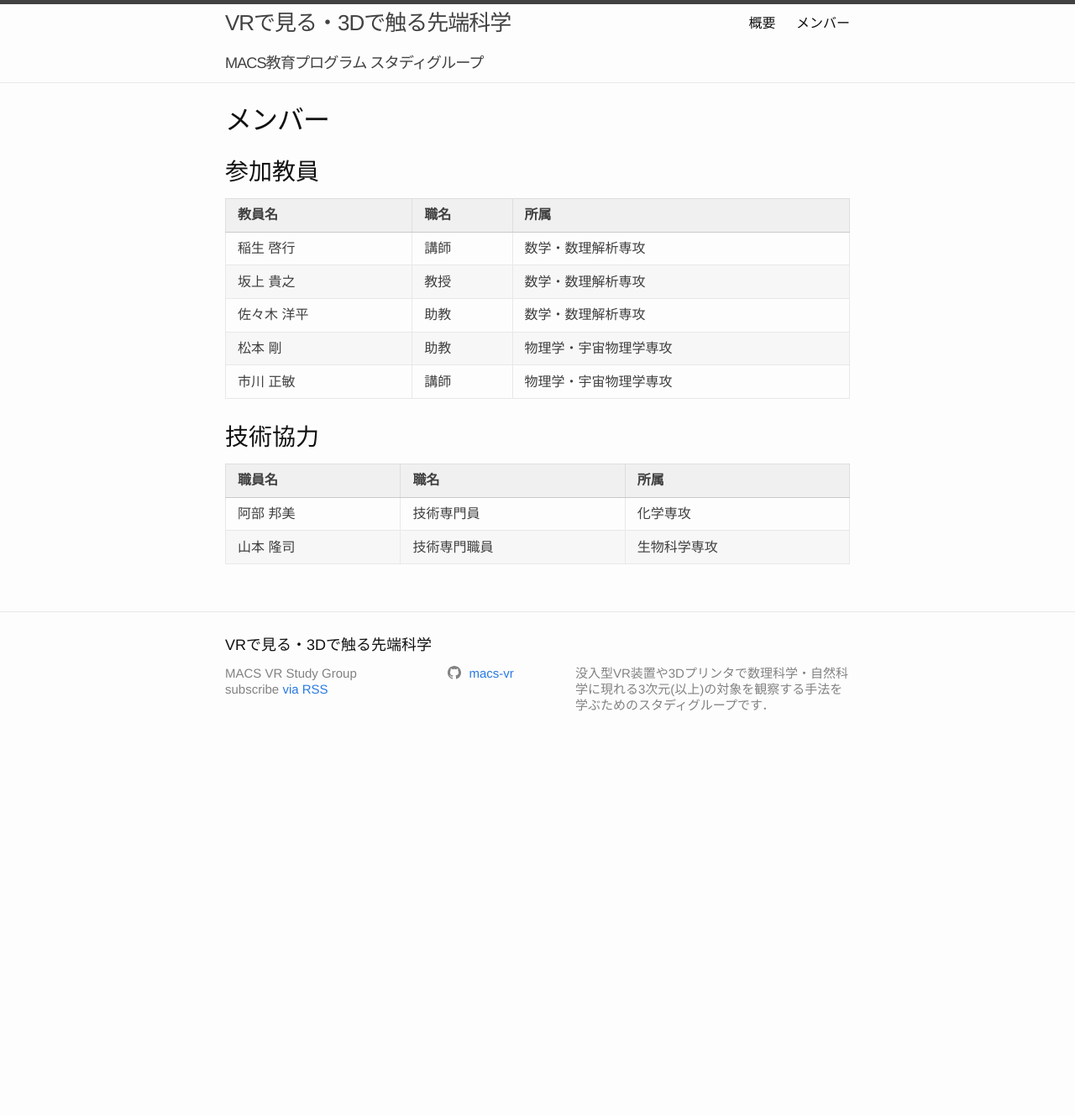
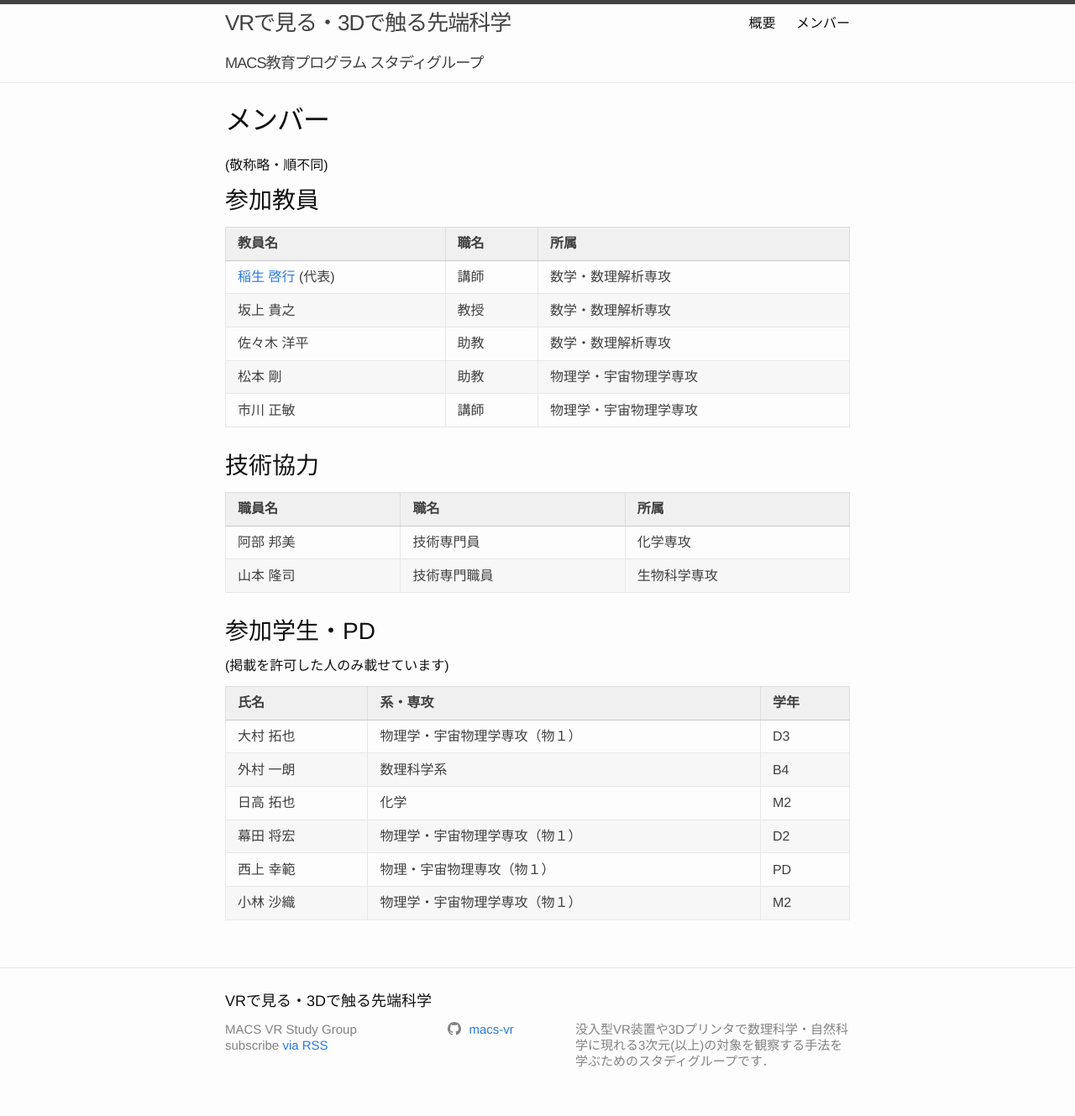
Before and after one commit to macs-vr/macs-vr.github.io, a Jekyll site: the page built from member.md, in a window 1280 px wide. Shown: the whole page at 84% size. Built offline with Jekyll 4.4.1, drawn with Linux system fonts in a browser that asks for light colours; before the commit the page ends 906 px from its top, so only the background shows below that.

Commit message:
Add students in members

```diff
--- a/member.md
+++ b/member.md
@@ -3,15 +3,17 @@ layout: page
 title: メンバー
 ---
 
+(敬称略・順不同)
+
 ## 参加教員
 
-| 教員名      | 職名 | 所属                  |
-| ----------- | ---- | --------------------- |
-| 稲生 啓行   | 講師 | 数学・数理解析専攻     |
-| 坂上 貴之   | 教授 | 数学・数理解析専攻     |
-| 佐々木 洋平 | 助教 | 数学・数理解析専攻     |
-| 松本 剛     | 助教 | 物理学・宇宙物理学専攻 |
-| 市川 正敏   | 講師 | 物理学・宇宙物理学専攻 |
+| 教員名     | 職名 | 所属                  |
+| ---------- | ---- | --------------------- |
+| [稲生 啓行](https://www.math.kyoto-u.ac.jp/~inou/) (代表)  | 講師 | 数学・数理解析専攻     |
+| 坂上 貴之  | 教授 | 数学・数理解析専攻     |
+| 佐々木 洋平| 助教 | 数学・数理解析専攻     |
+| 松本 剛    | 助教 | 物理学・宇宙物理学専攻 |
+| 市川 正敏  | 講師 | 物理学・宇宙物理学専攻 |
 
 ## 技術協力
 
@@ -19,3 +21,16 @@ title: メンバー
 | --------- | ------------ | ------------ |
 | 阿部 邦美 | 技術専門員   | 化学専攻     |
 | 山本 隆司 | 技術専門職員 | 生物科学専攻 |
+
+## 参加学生・PD
+
+(掲載を許可した人のみ載せています)
+
+| 氏名      | 系・専攻                    | 学年 |
+| --------- | -------------------------- | ---- |
+| 大村 拓也 | 物理学・宇宙物理学専攻（物１） | D3   |
+| 外村 一朗 | 数理科学系                 | B4   |
+| 日高 拓也 | 化学                       | M2   |
+| 幕田 将宏 | 物理学・宇宙物理学専攻（物１） | D2   |
+| 西上 幸範 | 物理・宇宙物理専攻（物１）	 | PD   |
+| 小林 沙織 | 物理学・宇宙物理学専攻（物１） | M2   |
```
